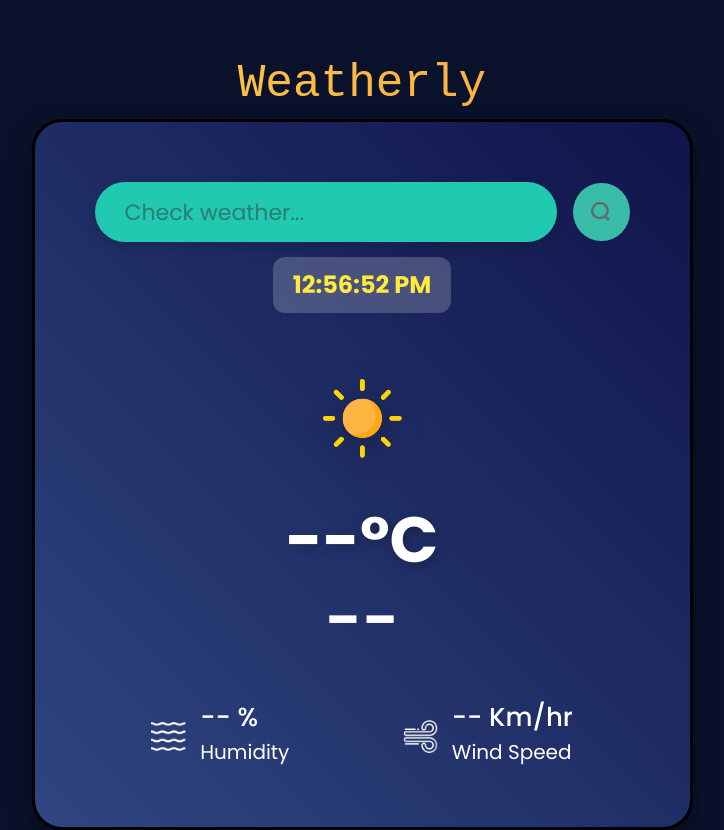
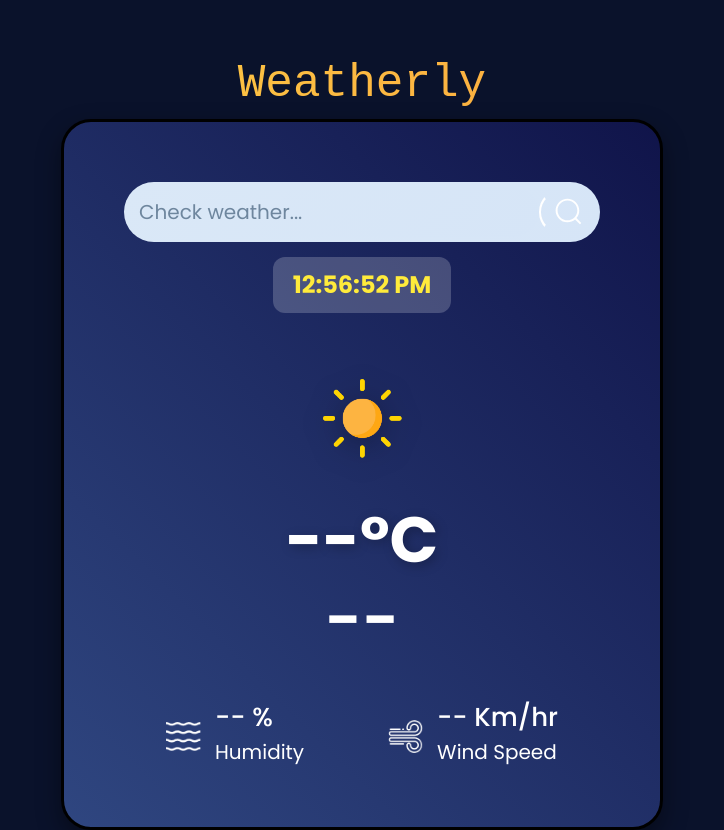
Before and after one commit to Kundan-CR7/Weather_app, a React (Vite) app: page / in a window 1280 px wide. Shown: the whole page, without its empty margins (278-1002 px from the left). Built offline with nearby package versions, Linux system fonts and the light colour scheme.

Commit message:
changes input box style

```diff
--- a/src/components/Weather.css
+++ b/src/components/Weather.css
@@ -129,3 +129,92 @@
   width: 35px;
   margin-top: 8px;
 }
+
+.search-container {
+  position: relative;
+  width: 100%;
+  border-radius: 50px;
+  background: linear-gradient(
+    135deg,
+    rgb(218, 232, 247) 0%,
+    rgb(214, 229, 247) 100%
+  );
+  padding: 5px;
+  display: flex;
+  align-items: center;
+}
+
+.search-container::after,
+.search-container::before {
+  content: "";
+  width: 100%;
+  height: 100%;
+  border-radius: inherit;
+  position: absolute;
+}
+
+.search-container::before {
+  top: -1px;
+  left: -1px;
+  background: linear-gradient(
+    0deg,
+    rgb(218, 232, 247) 0%,
+    rgb(255, 255, 255) 100%
+  );
+  z-index: -1;
+}
+
+.search-container::after {
+  bottom: -1px;
+  right: -1px;
+  background: linear-gradient(
+    0deg,
+    rgb(163, 206, 255) 0%,
+    rgb(211, 232, 255) 100%
+  );
+  box-shadow: rgba(79, 156, 232, 0.7019607843) 3px 3px 5px 0px,
+    rgba(79, 156, 232, 0.7019607843) 5px 5px 20px 0px;
+  z-index: -2;
+}
+
+.input {
+  padding: 10px;
+  width: 100%;
+  background: linear-gradient(
+    135deg,
+    rgb(218, 232, 247) 0%,
+    rgb(214, 229, 247) 100%
+  );
+  border: none;
+  color: #042646;
+  font-size: 20px;
+  border-radius: 50px;
+}
+
+.input:focus {
+  outline: none;
+  background: linear-gradient(
+    135deg,
+    rgb(239, 247, 255) 0%,
+    rgb(214, 229, 247) 100%
+  );
+}
+
+.search__icon {
+  width: 50px;
+  aspect-ratio: 1;
+  border-left: 2px solid white;
+  border-top: 3px solid transparent;
+  border-bottom: 3px solid transparent;
+  border-radius: 50%;
+  padding-left: 12px;
+  margin-right: 10px;
+}
+
+.search__icon:hover {
+  border-left: 3px solid white;
+}
+
+.search__icon path {
+  fill: white;
+}
--- a/src/components/Weather.jsx
+++ b/src/components/Weather.jsx
@@ -1,13 +1,13 @@
-import React, { useEffect, useRef, useState } from 'react'
-import "./Weather.css"
-import search_icon from "../assets/search.png"
-import clear_icon from "../assets/clear.png"
-import cloud_icon from "../assets/cloud.png"
-import drizzle_icon from "../assets/drizzle.png"
-import rain_icon from "../assets/rain.png"
-import snow_icon from "../assets/snow.png"
-import wind_icon from "../assets/wind.png"
-import humidity_icon from "../assets/humidity.png"
+import React, { useEffect, useRef, useState } from "react";
+import "./Weather.css";
+import search_icon from "../assets/search.png";
+import clear_icon from "../assets/clear.png";
+import cloud_icon from "../assets/cloud.png";
+import drizzle_icon from "../assets/drizzle.png";
+import rain_icon from "../assets/rain.png";
+import snow_icon from "../assets/snow.png";
+import wind_icon from "../assets/wind.png";
+import humidity_icon from "../assets/humidity.png";
 
 const Weather = () => {
   const inputRef = useRef();
@@ -16,9 +16,11 @@ const Weather = () => {
     windSpeed: "--",
     temperature: "--",
     location: "--",
-    icon: clear_icon
+    icon: clear_icon,
   });
-  const [currentTime, setCurrentTime] = useState(new Date().toLocaleTimeString());
+  const [currentTime, setCurrentTime] = useState(
+    new Date().toLocaleTimeString()
+  );
 
   const allIcons = {
     "01d": clear_icon,
@@ -34,7 +36,7 @@ const Weather = () => {
     "10d": rain_icon,
     "10n": rain_icon,
     "13d": snow_icon,
-    "13n": snow_icon
+    "13n": snow_icon,
   };
 
   const search = async (city) => {
@@ -43,7 +45,9 @@ const Weather = () => {
       return;
     }
     try {
-      const url = `https://api.openweathermap.org/data/2.5/weather?q=${city}&units=metric&appid=${import.meta.env.VITE_APP_ID}`;
+      const url = `https://api.openweathermap.org/data/2.5/weather?q=${city}&units=metric&appid=${
+        import.meta.env.VITE_APP_ID
+      }`;
       const response = await fetch(url);
       const data = await response.json();
       if (!response.ok) {
@@ -58,7 +62,7 @@ const Weather = () => {
         windSpeed: data.wind.speed,
         temperature: Math.floor(data.main.temp),
         location: data.name,
-        icon: icon
+        icon: icon,
       });
     } catch (error) {
       setWeatherData({
@@ -66,7 +70,7 @@ const Weather = () => {
         windSpeed: "--",
         temperature: "--",
         location: "--",
-        icon: clear_icon
+        icon: clear_icon,
       });
       console.log("Error in fetching weather data");
     }
@@ -82,26 +86,44 @@ const Weather = () => {
 
   return (
     <>
-      <p className='heading'>Weatherly</p>
-      <div className='weather'>
-        <div className='search-bar'>
-          <input ref={inputRef} type='text' placeholder='Check weather...' />
-          <img src={search_icon} onClick={() => search(inputRef.current.value)} />
+      <p className="heading">Weatherly</p>
+      <div className="weather">
+        <div className="search-container">
+          <input
+            ref={inputRef}
+            type="text"
+            placeholder="Check weather..."
+            className="input"
+          />
+          {/* <img
+            src={search_icon}
+            onClick={() => search(inputRef.current.value)}
+            className="search_icon"
+          /> */}
+          <svg
+            viewBox="0 0 24 24"
+            class="search__icon"
+            onClick={() => search(inputRef.current.value)}
+          >
+            <g>
+              <path d="M21.53 20.47l-3.66-3.66C19.195 15.24 20 13.214 20 11c0-4.97-4.03-9-9-9s-9 4.03-9 9 4.03 9 9 9c2.215 0 4.24-.804 5.808-2.13l3.66 3.66c.147.146.34.22.53.22s.385-.073.53-.22c.295-.293.295-.767.002-1.06zM3.5 11c0-4.135 3.365-7.5 7.5-7.5s7.5 3.365 7.5 7.5-3.365 7.5-7.5 7.5-7.5-3.365-7.5-7.5z"></path>
+            </g>
+          </svg>
         </div>
-        <p className='current-time'>{currentTime}</p>
-        <img src={weatherData.icon} className='weather-icon' alt='weather' />
-        <p className='temperature'>{weatherData.temperature}°C</p>
-        <p className='location'>{weatherData.location}</p>
-        <div className='weather-data'>
-          <div className='col'>
-            <img src={humidity_icon} alt='humidity' />
+        <p className="current-time">{currentTime}</p>
+        <img src={weatherData.icon} className="weather-icon" alt="weather" />
+        <p className="temperature">{weatherData.temperature}°C</p>
+        <p className="location">{weatherData.location}</p>
+        <div className="weather-data">
+          <div className="col">
+            <img src={humidity_icon} alt="humidity" />
             <div>
               <p>{weatherData.humidity} %</p>
               <span>Humidity</span>
             </div>
           </div>
-          <div className='col'>
-            <img src={wind_icon} alt='wind speed' />
+          <div className="col">
+            <img src={wind_icon} alt="wind speed" />
             <div>
               <p>{weatherData.windSpeed} Km/hr</p>
               <span>Wind Speed</span>
@@ -111,6 +133,6 @@ const Weather = () => {
       </div>
     </>
   );
-}
+};
 
 export default Weather;
```
